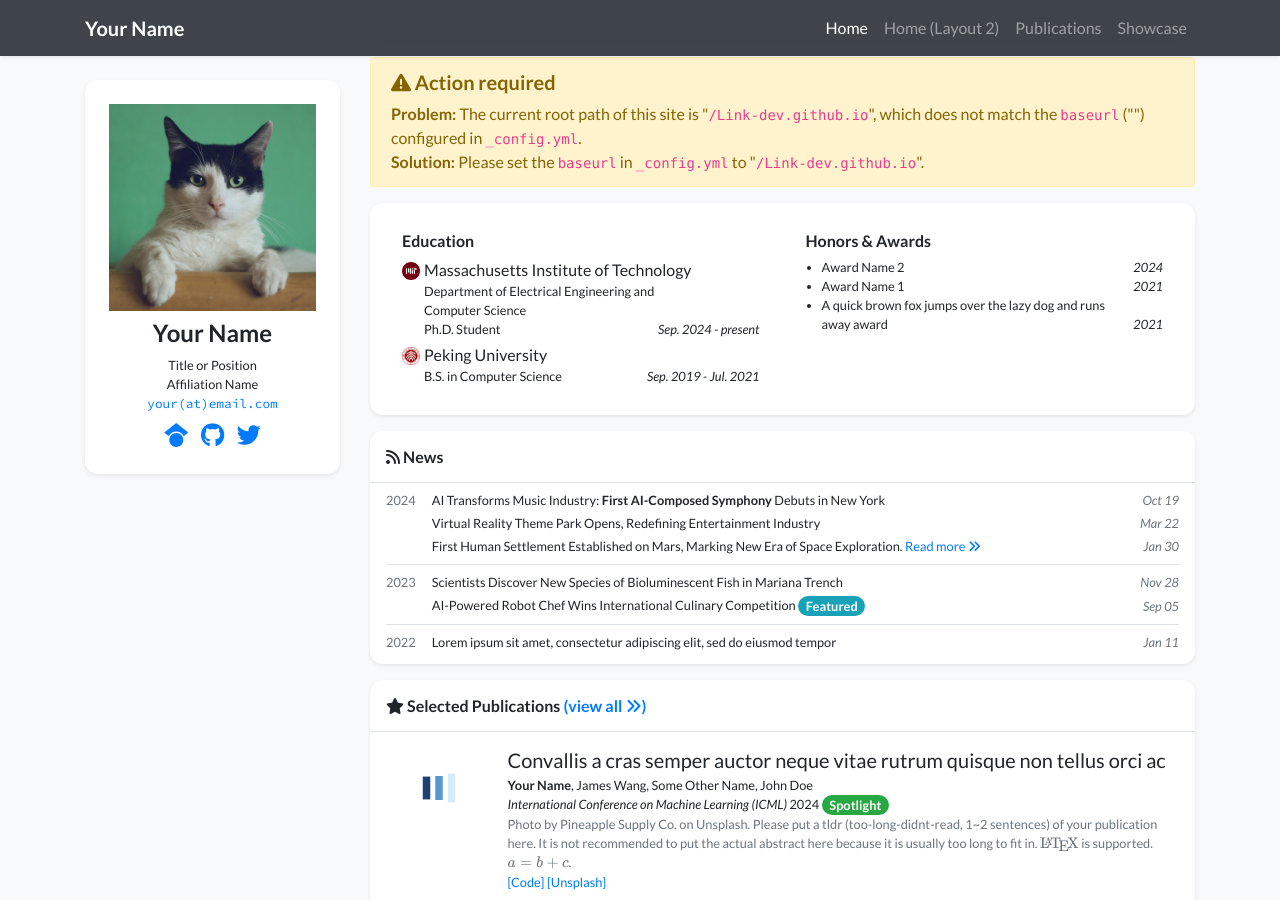
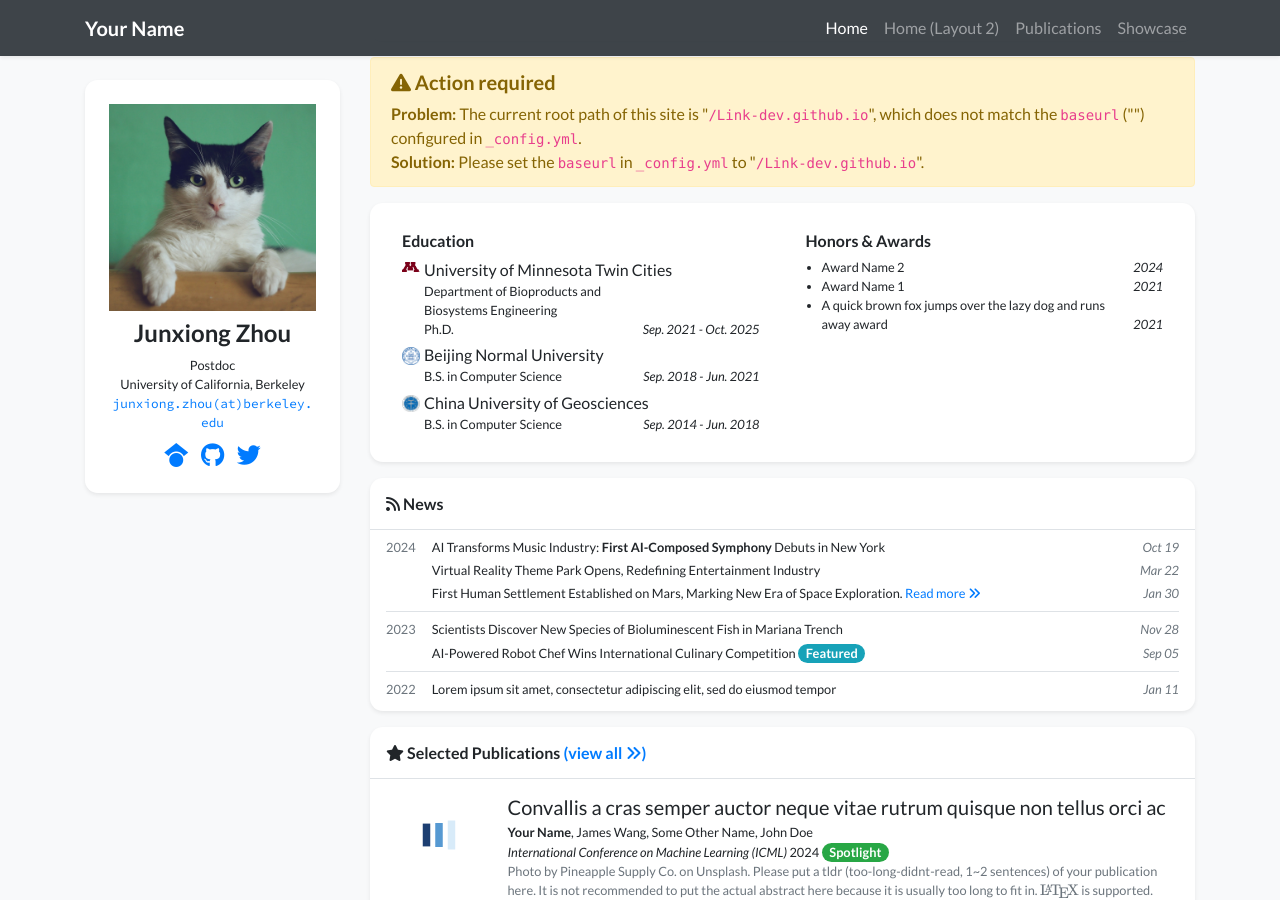
Before and after one commit to Link-dev/Link-dev.github.io, a Jekyll site: the page built from index.html, in a window 1280 px wide and 900 px high, scrolled down 329 px. Built offline with Jekyll 4.4.1, drawn with Linux system fonts in a browser that asks for light colours; nearby versions of some CDN libraries; a style sheet for code colours, icons or effects is not loaded.

Commit message:
Updated personal

```diff
--- a/_data/profile.yml
+++ b/_data/profile.yml
@@ -1,17 +1,17 @@
-primary_name: "Your Name"
+primary_name: "Junxiong Zhou"
 secondary_name: ""
 navbar_name: "Your Name"
 
 positions:
-- name: Title or Position
-- name: Affiliation Name
+- name: Postdoc
+- name: University of California, Berkeley
   logo: /assets/images/badges/MIT_Social_circle.png  # Logo is optional
 
 
-email: "your@email.com"
+email: "junxiong.zhou@berkeley.edu"
 # cv_link: link-to-your-cv-file
-gscholar: xFmQpf4AAAAJ  # This is an example, replace it with your own Google Scholar ID
-github: your_github_id
+gscholar: ywxrKakAAAAJ  # This is an example, replace it with your own Google Scholar ID
+github: Link-dev
 twitter: your_twitter_id  # Do not include the '@' symbol
 # wechat_qrcode: /assets/images/etc/wechat.jpg
 # wechat_prompt: >-
@@ -35,16 +35,28 @@ portrait_caption: >-
   Photo by Manja Vitolic on Unsplash (this caption is optional, comment it out to disable).
 
 education:
-- name: Massachusetts Institute of Technology
-  logo: /assets/images/badges/MIT_Social_circle.png
+- name: University of Minnesota Twin Cities
+  logo: /assets/images/badges/M_maroon.png
   position: >-
-    Department of Electrical Engineering and Computer Science <br/>
-    Ph.D. Student
-  date: Sep. 2024 - present
-- name: Peking University
-  logo: /assets/images/badges/PKU_red.png
+    Department of Bioproducts and Biosystems Engineering <br/>
+    Ph.D.
+  date: Sep. 2021 - Oct. 2025
+
+- name: Beijing Normal University
+  position: >-
+    Faculty of Geographical Science <br/>
+    M.S.
+  logo: /assets/images/badges/BNU.png
   position: B.S. in Computer Science
-  date: Sep. 2019 - Jul. 2021
+  date: Sep. 2018 - Jun. 2021
+
+- name: China University of Geosciences
+  position: >-
+    Faculty of Information Engineering <br/>
+    B.E.
+  logo: /assets/images/badges/CUGW.png
+  position: B.S. in Computer Science
+  date: Sep. 2014 - Jun. 2018
 
 # experience:
 # - name: Peking University
```
Also changed, not shown: assets/images/badges/BNU.png (added), assets/images/badges/CUGW.png (added), assets/images/badges/M_maroon.png (added).
